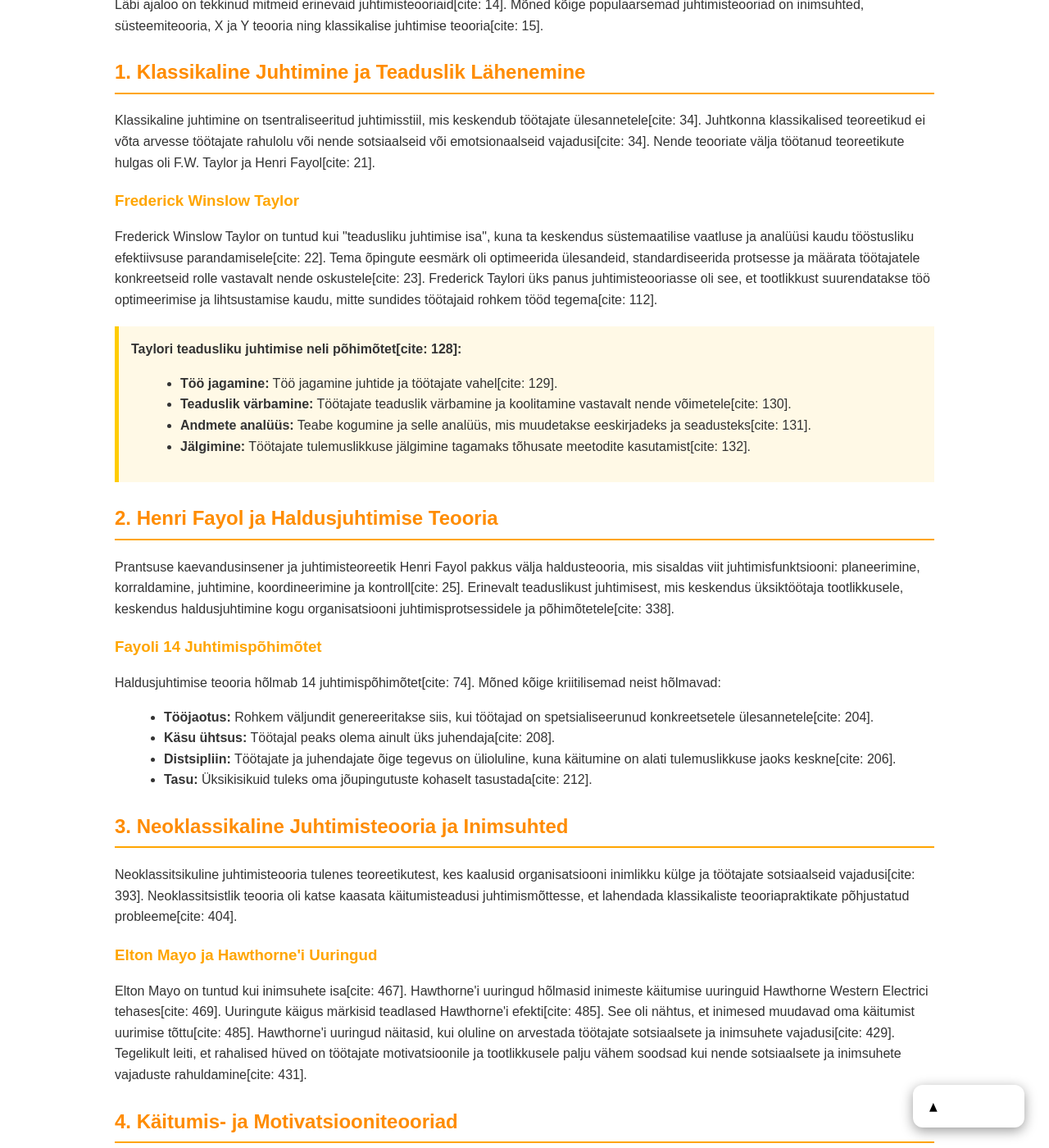
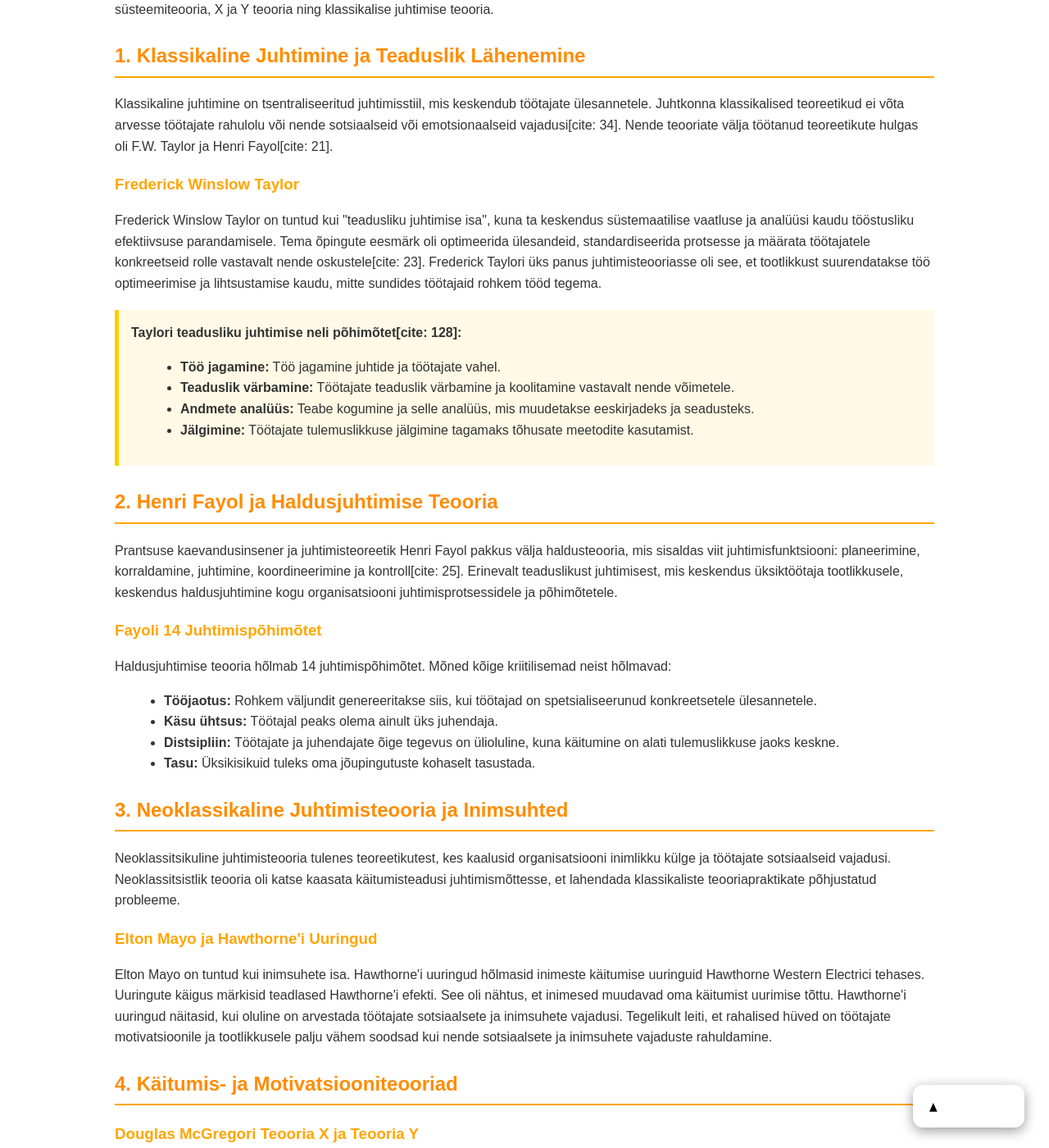
Before and after one commit to capnerss/tarkvara_arendusprotsess, a Jekyll site: the page built from pages/itjuht/teoria.html, in a window 1280 px wide and 1400 px high, scrolled down 326 px. Shown: the whole window at 82% size. Built offline with Jekyll 4.4.1, drawn with Linux system fonts in a browser that asks for light colours; comment, search, counter and statistics services are not loaded; some of the changed text lies outside the part shown.

Commit message:
juht. ja taristus 3 osa fix

```diff
--- a/pages/itjuht/teoria.html
+++ b/pages/itjuht/teoria.html
@@ -4,83 +4,81 @@
 ---
 <body>
 
-    <div class="navbar">
+
 
         <a href="#klassikaline">Klassikaline Juhtimine</a>
         <a href="#haldus">Haldusjuhtimine</a>
         <a href="#neoklassikaline">Neoklassikaline Teooria</a>
         <a href="#motivatsioon">Motivatsioon</a>
-        <div class="search-box">
-            <button class="btn-search">🔍</button>
-            <input type="text" class="input-search" placeholder="Otsi teooriaid...">
-        </div>
-    </div>
+
+
 
     <h1>IT Organisatsiooni Teooria ja Juhtimine</h1>
-    <p>Juhtimine on iga organisatsiooni oluline osa[cite: 13]. Juhtimine on määratletud kui inimeste ja ülesannete järelevalve ja korraldus[cite: 13]. Läbi ajaloo on tekkinud mitmeid erinevaid juhtimisteooriaid[cite: 14]. Mõned kõige populaarsemad juhtimisteooriad on inimsuhted, süsteemiteooria, X ja Y teooria ning klassikalise juhtimise teooria[cite: 15].</p>
+    <p>Juhtimine on iga organisatsiooni oluline osa. Juhtimine on määratletud kui inimeste ja ülesannete järelevalve ja korraldus[cite: 13]. Läbi ajaloo on tekkinud mitmeid erinevaid juhtimisteooriaid[cite: 14]. Mõned kõige populaarsemad juhtimisteooriad on inimsuhted, süsteemiteooria, X ja Y teooria ning klassikalise juhtimise teooria.</p>
 
     <h2 id="klassikaline">1. Klassikaline Juhtimine ja Teaduslik Lähenemine</h2>
-    <p>Klassikaline juhtimine on tsentraliseeritud juhtimisstiil, mis keskendub töötajate ülesannetele[cite: 34]. Juhtkonna klassikalised teoreetikud ei võta arvesse töötajate rahulolu või nende sotsiaalseid või emotsionaalseid vajadusi[cite: 34]. Nende teooriate välja töötanud teoreetikute hulgas oli F.W. Taylor ja Henri Fayol[cite: 21].</p>
+    <p>Klassikaline juhtimine on tsentraliseeritud juhtimisstiil, mis keskendub töötajate ülesannetele. Juhtkonna klassikalised teoreetikud ei võta arvesse töötajate rahulolu või nende sotsiaalseid või emotsionaalseid vajadusi[cite: 34]. Nende teooriate välja töötanud teoreetikute hulgas oli F.W. Taylor ja Henri Fayol[cite: 21].</p>
 
     <h3>Frederick Winslow Taylor</h3>
-    <p>Frederick Winslow Taylor on tuntud kui "teadusliku juhtimise isa", kuna ta keskendus süstemaatilise vaatluse ja analüüsi kaudu tööstusliku efektiivsuse parandamisele[cite: 22]. Tema õpingute eesmärk oli optimeerida ülesandeid, standardiseerida protsesse ja määrata töötajatele konkreetseid rolle vastavalt nende oskustele[cite: 23]. Frederick Taylori üks panus juhtimisteooriasse oli see, et tootlikkust suurendatakse töö optimeerimise ja lihtsustamise kaudu, mitte sundides töötajaid rohkem tööd tegema[cite: 112].</p>
+    <p>Frederick Winslow Taylor on tuntud kui "teadusliku juhtimise isa", kuna ta keskendus süstemaatilise vaatluse ja analüüsi kaudu tööstusliku efektiivsuse parandamisele. Tema õpingute eesmärk oli optimeerida ülesandeid, standardiseerida protsesse ja määrata töötajatele konkreetseid rolle vastavalt nende oskustele[cite: 23]. Frederick Taylori üks panus juhtimisteooriasse oli see, et tootlikkust suurendatakse töö optimeerimise ja lihtsustamise kaudu, mitte sundides töötajaid rohkem tööd tegema.</p>
 
     <div class="note">
         <strong>Taylori teadusliku juhtimise neli põhimõtet[cite: 128]:</strong>
         <ul>
-            <li><strong>Töö jagamine:</strong> Töö jagamine juhtide ja töötajate vahel[cite: 129].</li>
-            <li><strong>Teaduslik värbamine:</strong> Töötajate teaduslik värbamine ja koolitamine vastavalt nende võimetele[cite: 130].</li>
-            <li><strong>Andmete analüüs:</strong> Teabe kogumine ja selle analüüs, mis muudetakse eeskirjadeks ja seadusteks[cite: 131].</li>
-            <li><strong>Jälgimine:</strong> Töötajate tulemuslikkuse jälgimine tagamaks tõhusate meetodite kasutamist[cite: 132].</li>
+            <li><strong>Töö jagamine:</strong> Töö jagamine juhtide ja töötajate vahel.</li>
+            <li><strong>Teaduslik värbamine:</strong> Töötajate teaduslik värbamine ja koolitamine vastavalt nende võimetele.</li>
+            <li><strong>Andmete analüüs:</strong> Teabe kogumine ja selle analüüs, mis muudetakse eeskirjadeks ja seadusteks.</li>
+            <li><strong>Jälgimine:</strong> Töötajate tulemuslikkuse jälgimine tagamaks tõhusate meetodite kasutamist.</li>
         </ul>
     </div>
 
     <h2 id="haldus">2. Henri Fayol ja Haldusjuhtimise Teooria</h2>
-    <p>Prantsuse kaevandusinsener ja juhtimisteoreetik Henri Fayol pakkus välja haldusteooria, mis sisaldas viit juhtimisfunktsiooni: planeerimine, korraldamine, juhtimine, koordineerimine ja kontroll[cite: 25]. Erinevalt teaduslikust juhtimisest, mis keskendus üksiktöötaja tootlikkusele, keskendus haldusjuhtimine kogu organisatsiooni juhtimisprotsessidele ja põhimõtetele[cite: 338].</p>
+    <p>Prantsuse kaevandusinsener ja juhtimisteoreetik Henri Fayol pakkus välja haldusteooria, mis sisaldas viit juhtimisfunktsiooni: planeerimine, korraldamine, juhtimine, koordineerimine ja kontroll[cite: 25]. Erinevalt teaduslikust juhtimisest, mis keskendus üksiktöötaja tootlikkusele, keskendus haldusjuhtimine kogu organisatsiooni juhtimisprotsessidele ja põhimõtetele.</p>
 
     <h3>Fayoli 14 Juhtimispõhimõtet</h3>
-    <p>Haldusjuhtimise teooria hõlmab 14 juhtimispõhimõtet[cite: 74]. Mõned kõige kriitilisemad neist hõlmavad:</p>
+    <p>Haldusjuhtimise teooria hõlmab 14 juhtimispõhimõtet. Mõned kõige kriitilisemad neist hõlmavad:</p>
     <ul>
-        <li><strong>Tööjaotus:</strong> Rohkem väljundit genereeritakse siis, kui töötajad on spetsialiseerunud konkreetsetele ülesannetele[cite: 204].</li>
-        <li><strong>Käsu ühtsus:</strong> Töötajal peaks olema ainult üks juhendaja[cite: 208].</li>
-        <li><strong>Distsipliin:</strong> Töötajate ja juhendajate õige tegevus on ülioluline, kuna käitumine on alati tulemuslikkuse jaoks keskne[cite: 206].</li>
-        <li><strong>Tasu:</strong> Üksikisikuid tuleks oma jõupingutuste kohaselt tasustada[cite: 212].</li>
+        <li><strong>Tööjaotus:</strong> Rohkem väljundit genereeritakse siis, kui töötajad on spetsialiseerunud konkreetsetele ülesannetele.</li>
+        <li><strong>Käsu ühtsus:</strong> Töötajal peaks olema ainult üks juhendaja.</li>
+        <li><strong>Distsipliin:</strong> Töötajate ja juhendajate õige tegevus on ülioluline, kuna käitumine on alati tulemuslikkuse jaoks keskne.</li>
+        <li><strong>Tasu:</strong> Üksikisikuid tuleks oma jõupingutuste kohaselt tasustada.</li>
     </ul>
 
     <h2 id="neoklassikaline">3. Neoklassikaline Juhtimisteooria ja Inimsuhted</h2>
-    <p>Neoklassitsikuline juhtimisteooria tulenes teoreetikutest, kes kaalusid organisatsiooni inimlikku külge ja töötajate sotsiaalseid vajadusi[cite: 393]. Neoklassitsistlik teooria oli katse kaasata käitumisteadusi juhtimismõttesse, et lahendada klassikaliste teooriapraktikate põhjustatud probleeme[cite: 404].</p>
+    <p>Neoklassitsikuline juhtimisteooria tulenes teoreetikutest, kes kaalusid organisatsiooni inimlikku külge ja töötajate sotsiaalseid vajadusi. Neoklassitsistlik teooria oli katse kaasata käitumisteadusi juhtimismõttesse, et lahendada klassikaliste teooriapraktikate põhjustatud probleeme.</p>
 
     <h3>Elton Mayo ja Hawthorne'i Uuringud</h3>
-    <p>Elton Mayo on tuntud kui inimsuhete isa[cite: 467]. Hawthorne'i uuringud hõlmasid inimeste käitumise uuringuid Hawthorne Western Electrici tehases[cite: 469]. Uuringute käigus märkisid teadlased Hawthorne'i efekti[cite: 485]. See oli nähtus, et inimesed muudavad oma käitumist uurimise tõttu[cite: 485]. Hawthorne'i uuringud näitasid, kui oluline on arvestada töötajate sotsiaalsete ja inimsuhete vajadusi[cite: 429]. Tegelikult leiti, et rahalised hüved on töötajate motivatsioonile ja tootlikkusele palju vähem soodsad kui nende sotsiaalsete ja inimsuhete vajaduste rahuldamine[cite: 431].</p>
+    <p>Elton Mayo on tuntud kui inimsuhete isa. Hawthorne'i uuringud hõlmasid inimeste käitumise uuringuid Hawthorne Western Electrici tehases. Uuringute käigus märkisid teadlased Hawthorne'i efekti. See oli nähtus, et inimesed muudavad oma käitumist uurimise tõttu. Hawthorne'i uuringud näitasid, kui oluline on arvestada töötajate sotsiaalsete ja inimsuhete vajadusi. Tegelikult leiti, et rahalised hüved on töötajate motivatsioonile ja tootlikkusele palju vähem soodsad kui nende sotsiaalsete ja inimsuhete vajaduste rahuldamine.</p>
 
     <h2 id="motivatsioon">4. Käitumis- ja Motivatsiooniteooriad</h2>
 
     <h3>Douglas McGregori Teooria X ja Teooria Y</h3>
-    <p>1960. aastal avaldas Douglas McGregor kaks teooriat (teooria X ja teooria Y) töötajate motivatsiooni kohta, mis põhineb eeldustel, mida juhid töötajate kohta teevad[cite: 560].</p>
+    <p>1960. aastal avaldas Douglas McGregor kaks teooriat (teooria X ja teooria Y) töötajate motivatsiooni kohta, mis põhineb eeldustel, mida juhid töötajate kohta teevad.</p>
     <table>
         <tr>
             <th>Teooria X (Pessimistlik)</th>
             <th>Teooria Y (Optimistlik)</th>
         </tr>
         <tr>
-            <td>Teooria X eeldab, et töötajatele ei meeldi töö, nad ei ole ambitsioonikad, tahavad vältida vastutust[cite: 567].</td>
-            <td>Teooria Y eeldab, et töötajad naudivad tööd, mis on mõttekas, on valmis võtma vastutust[cite: 572].</td>
+            <td>Teooria X eeldab, et töötajatele ei meeldi töö, nad ei ole ambitsioonikad, tahavad vältida vastutust.</td>
+            <td>Teooria Y eeldab, et töötajad naudivad tööd, mis on mõttekas, on valmis võtma vastutust.</td>
         </tr>
         <tr>
-            <td>Töötajaid saab motiveerida ainult raha, edutamine ja töökohakindlus[cite: 568].</td>
-            <td>Töötajaid motiveerivad mitte ainult materiaalsed vajadused, vaid ka kõrgema taseme vajadused, nagu enesehinnang ja rahulolu[cite: 574].</td>
+            <td>Töötajaid saab motiveerida ainult raha, edutamine ja töökohakindlus.</td>
+            <td>Töötajaid motiveerivad mitte ainult materiaalsed vajadused, vaid ka kõrgema taseme vajadused, nagu enesehinnang ja rahulolu.</td>
         </tr>
         <tr>
-            <td>Juhid kasutavad tõenäoliselt oma töötajatega rohkem käsu- ja kontrollimeetodit[cite: 569, 570].</td>
-            <td>Töötajatele antakse suurem autoriteet, nende töökohtade ulatus laieneb ja nad saavad otsuste tegemisel kaasa rääkida[cite: 576].</td>
+            <td>Juhid kasutavad tõenäoliselt oma töötajatega rohkem käsu- ja kontrollimeetodit.</td>
+            <td>Töötajatele antakse suurem autoriteet, nende töökohtade ulatus laieneb ja nad saavad otsuste tegemisel kaasa rääkida.</td>
         </tr>
+        <tr><td></td><td></td></tr>
     </table>
 
     <h3>Frederick Herzbergi Kahefaktoriline Teooria</h3>
-    <p>Frederick Herzbergi kahefaktorilise teooria kohaselt mõjutavad töötajate tulemuslikkust kaks tegurit: motivaatorid või asjad, mis toovad rahulolu, ja hügieenitegurid, mis põhjustavad rahulolematust[cite: 525].</p>
+    <p>Frederick Herzbergi kahefaktorilise teooria kohaselt mõjutavad töötajate tulemuslikkust kaks tegurit: motivaatorid või asjad, mis toovad rahulolu, ja hügieenitegurid, mis põhjustavad rahulolematust.</p>
     <ul>
-        <li><strong>Hügieenitegurid:</strong> Hügieenifaktorid mõjutavad ainult töötaja rahulolematuse taset ja ei motiveeri töötajat otseselt kõrgel tasemel tegutsema[cite: 538]. Need tegurid hõlmavad hüvitist, ettevõtte poliitikat, töötingimusi, erisoodustusi ja töökohakindlust[cite: 537].</li>
-        <li><strong>Motivaatorid:</strong> Töötajate rahulolu või motivaatoreid mõjutavad tegurid on töötaja tööle omased[cite: 539]. Motiveerivad tegurid hõlmavad töökohtade kasvu, saavutusi, tunnustamist, suuremat vastutust ja isegi tööd ennast[cite: 541].</li>
+        <li><strong>Hügieenitegurid:</strong> Hügieenifaktorid mõjutavad ainult töötaja rahulolematuse taset ja ei motiveeri töötajat otseselt kõrgel tasemel tegutsema Need tegurid hõlmavad hüvitist, ettevõtte poliitikat, töötingimusi, erisoodustusi ja töökohakindlust.</li>
+        <li><strong>Motivaatorid:</strong> Töötajate rahulolu või motivaatoreid mõjutavad tegurid on töötaja tööle omased. Motiveerivad tegurid hõlmavad töökohtade kasvu, saavutusi, tunnustamist, suuremat vastutust ja isegi tööd ennast.</li>
     </ul>
 
     <hr>
```
